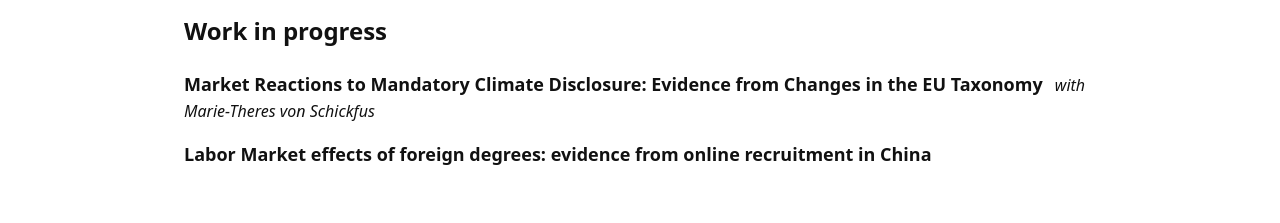
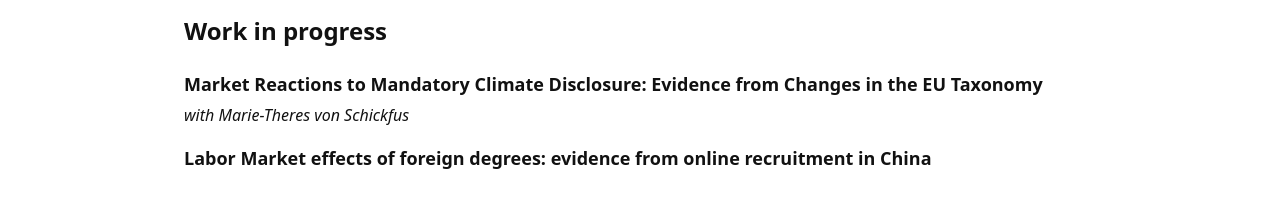
Before and after one commit to elenaboni11/elenaboni11.github.io, a plain HTML site: page research.html in a window 1280 px wide. Shown: the part 166-389 px from the top of the page. Drawn offline with Linux system fonts and the light colour scheme.

Commit message:
Adjust spacing for .wip-entry h3 element
Removed margin-right from .wip-entry h3 to adjust spacing.

```diff
--- a/research.html
+++ b/research.html
@@ -13,7 +13,7 @@
     .container { max-width:960px; margin:0 auto; padding:24px; }
     h1 { margin:0 0 8px; }
     .wip-entry { margin:12px 0 16px; }
-    .wip-entry h3 { margin:0 0 4px; font-size:18px; display: inline; margin-right: 8px; /* Adds space between title and co-author */}
+    .wip-entry h3 { margin:0 0 4px; font-size:18px;}
     p { text-align: justify; text-justify: inter-word; margin-bottom: 0;}
     footer { border-top:1px solid #ddd; margin-top:40px; }
     .foot { max-width:960px; margin:0 auto; padding:16px 24px; font-size:14px; display:flex; justify-content:space-between; color:#666; }
```
